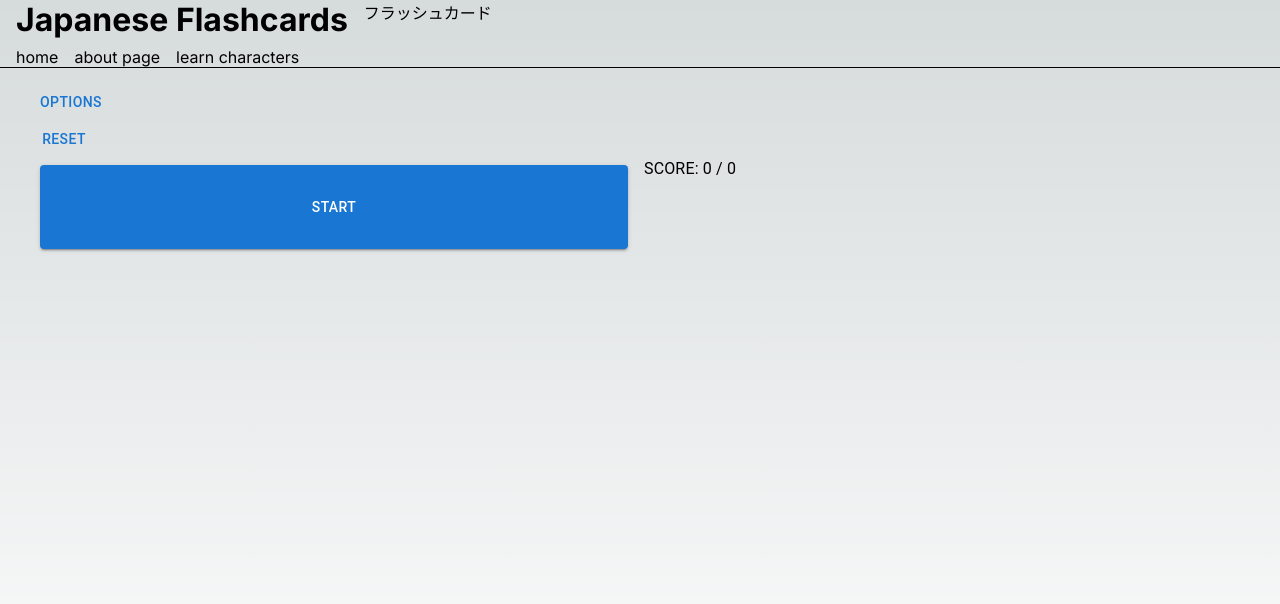
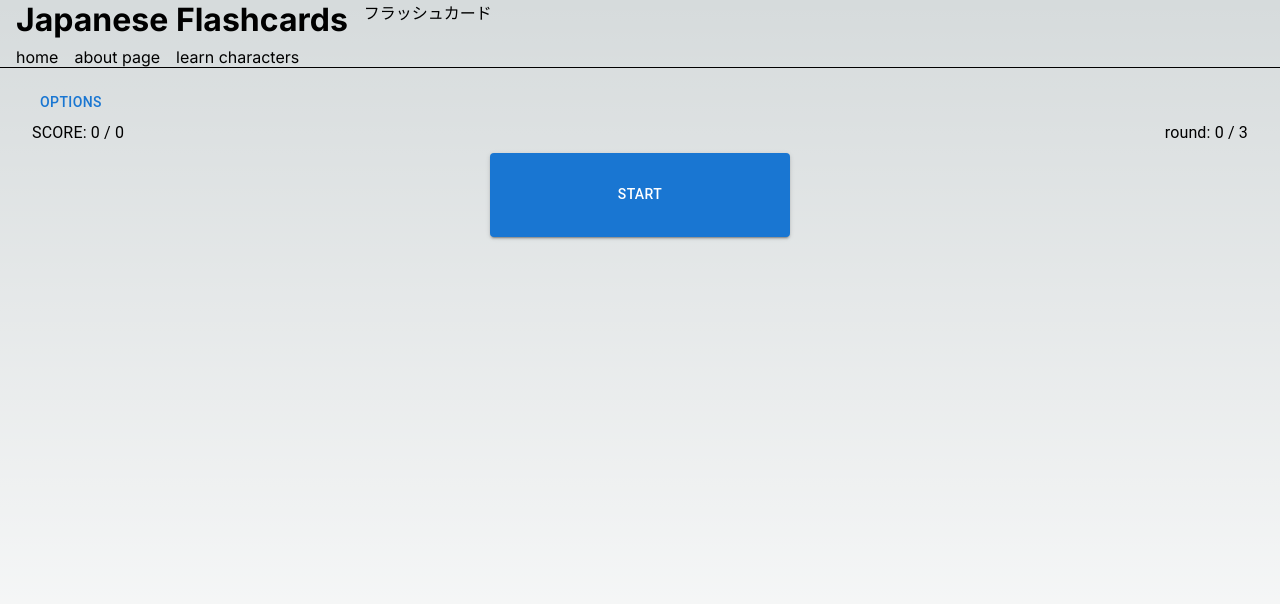
Before and after one commit to dblatcher/japanese-flashcard, a Next.js app: page /learn-characters in a window 1280 px wide. Shown: the top 604 px of the page. Built offline with nearby package versions, Linux system fonts and the light colour scheme.

Commit message:
only show result at the end of the game

```diff
--- a/src/components/CharacterGame.tsx
+++ b/src/components/CharacterGame.tsx
@@ -2,7 +2,7 @@
 import { useSpeech } from "@/context/speechContext";
 import { Character } from "@/lib/language/character";
 import { HIRAGANA } from "@/lib/language/hiragana";
-import { Box, Button, Grid, Typography } from "@mui/material";
+import { Box, Button, Dialog, DialogActions, DialogContent, Grid, Typography } from "@mui/material";
 import React, { useEffect, useState } from "react";
 import { CharacterQuestion } from "./CharacterQuestion";
 import { RoundHistory } from "./RoundHistory";
@@ -56,7 +56,7 @@ export const CharacterGame: React.FunctionComponent<Props> = ({ constanents, rou
         if (!character || !guess) {
             return
         }
-        const answer = guess.trim().toUpperCase()
+        const answer = guess
         const correct = answer === character.phonetic
         pronounce(character)
 
@@ -74,15 +74,20 @@ export const CharacterGame: React.FunctionComponent<Props> = ({ constanents, rou
         }
     }
 
-    const hasFinished = roundsPerGame && rounds.length >= roundsPerGame
+    const hasFinished = !!(roundsPerGame && rounds.length >= roundsPerGame)
     const numberRight = rounds.filter(round => round.correct).length
     const previousRound = rounds.length ? rounds[rounds.length - 1] : undefined
 
 
     return <Box>
-        <Button onClick={reset}>reset</Button>
-        <Grid container spacing={1}>
-            <Grid item xs={6} >
+        <Box display={'flex'} justifyContent={'space-between'} gap={1}>
+            <Typography component="span">
+                SCORE:  {numberRight} / {rounds.length}
+            </Typography>
+            <Typography component="span">
+                round:  {rounds.length} / {roundsPerGame}
+            </Typography>
+        </Box>
         <Box>
             {character ?
                 <CharacterQuestion
@@ -91,11 +96,11 @@ export const CharacterGame: React.FunctionComponent<Props> = ({ constanents, rou
                     submit={handleSubmit} />
 
                 :
-                        <Box display={'flex'} padding={1} minHeight={100}>
+                <Box display={'flex'} padding={1} minHeight={100} justifyContent={'center'}>
                     <Button
                         onClick={start}
-                                sx={{ flex: 1 }}
-                                variant="contained">{hasFinished ? 'new game' : 'start'}</Button>
+                        sx={{ flexBasis: 300 }}
+                        variant="contained">start</Button>
                 </Box>
             }
 
@@ -106,17 +111,18 @@ export const CharacterGame: React.FunctionComponent<Props> = ({ constanents, rou
                 </Typography>
             )}
         </Box>
-            </Grid>
-            <Grid item xs={6} >
-                <Box>
 
-                    <Typography>
-                        SCORE:  {numberRight} / {rounds.length}
-                    </Typography>
 
+        <Dialog
+            fullWidth
+            open={hasFinished}
+            onClose={reset} >
+            <DialogContent>
                 <RoundHistory rounds={rounds} />
-                </Box>
-            </Grid>
-        </Grid>
+            </DialogContent>
+            <DialogActions>
+                <Button onClick={reset}>new game</Button>
+            </DialogActions>
+        </Dialog>
     </Box>
 }
--- a/src/components/CharacterQuestion.tsx
+++ b/src/components/CharacterQuestion.tsx
@@ -1,6 +1,6 @@
 'use client'
 import { Character } from "@/lib/language/character";
-import { Box, Card, TextField, Typography } from "@mui/material";
+import { Box, TextField, Typography } from "@mui/material";
 import React, { useState } from "react";
 import { SyllableCard } from "./SyllableCard";
 
@@ -15,9 +15,8 @@ export const CharacterQuestion: React.FunctionComponent<Props> = ({ title = "wha
     const [guess, setGuess] = useState("")
 
     return (
-        <Box component={Card} sx={{
+        <Box sx={{
             padding: 1,
-            backgroundColor: 'primary.light'
         }} display={'flex'} flexDirection={'column'} alignItems={'center'} gap={1}>
             <Typography textAlign={'center'}>{title}</Typography>
             <SyllableCard size="large" character={character} noCaption />
```
Lines whose indentation alone changed are shown as unchanged.
